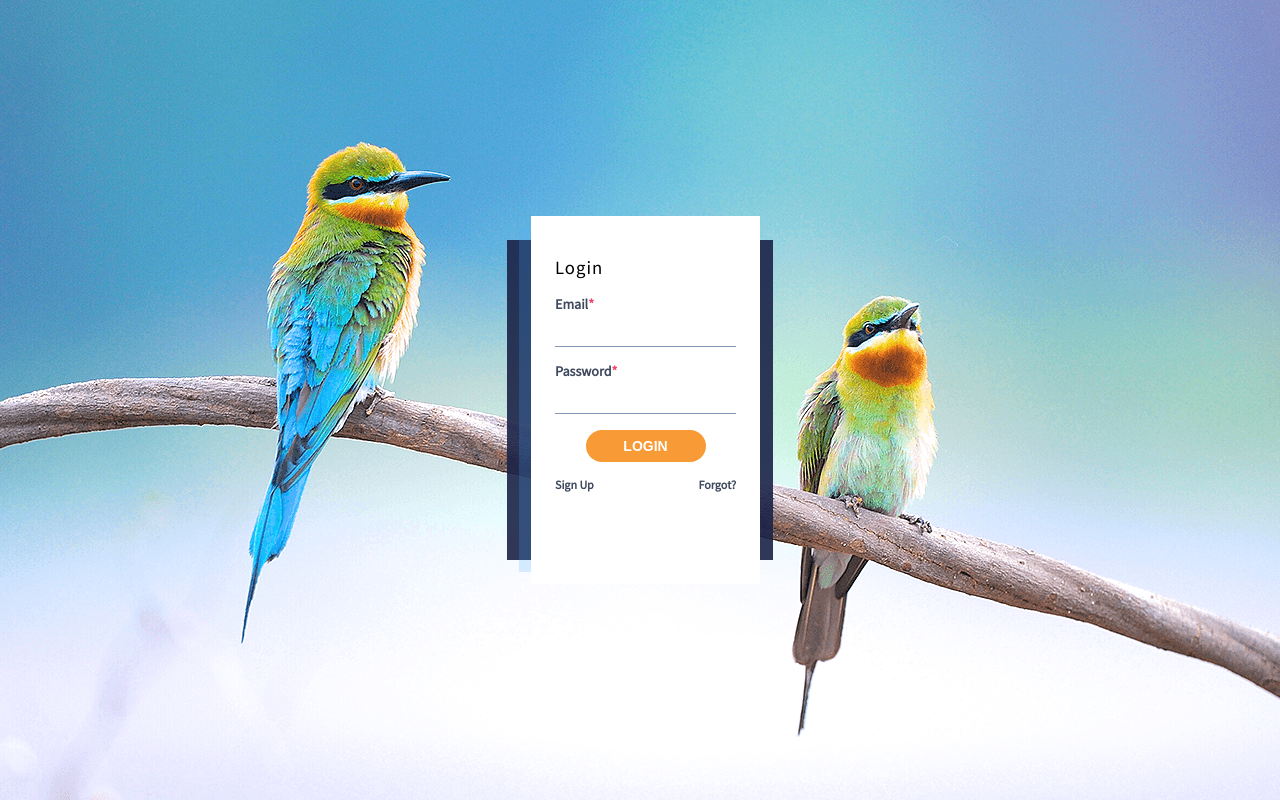
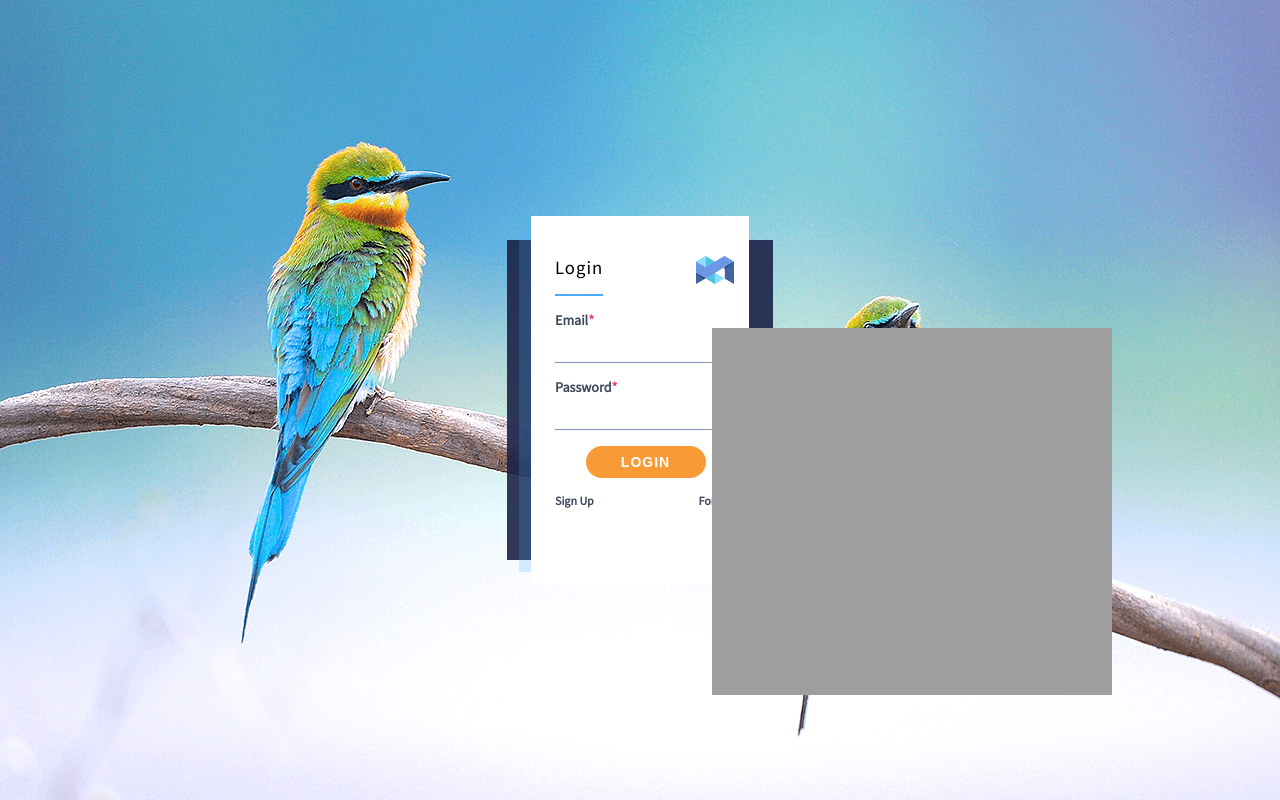
Before and after one commit to kstrazds/testlog, a PHP site: page /testlog/ in a window 1280 px wide. Run offline with PHP 8.4, Linux system fonts and the light colour scheme; grey boxes are pictures that could not be loaded.

Commit message:
Forms and styling updates for mobile

```diff
--- a/libs/Router.php
+++ b/libs/Router.php
@@ -7,9 +7,6 @@ class Router
       $tokens = explode('/', rtrim($_SERVER['REQUEST_URI'], '/'));
       $controllerName = ucfirst($tokens[1]) . 'Controller';
 
-      $urlRequest = $_SERVER['REQUEST_URI'];
-
-      if (strpos($urlRequest,'resources') == false) {
       if (file_exists('controllers/' . $controllerName . '.php')) {
         require_once('controllers/' . $controllerName . '.php');
         $controller = new $controllerName;
@@ -28,5 +25,4 @@ class Router
       }
   }
 }
-}
 ?>
--- a/resources/assets/css/main.css
+++ b/resources/assets/css/main.css
@@ -16,11 +16,30 @@ body {
   background-repeat: no-repeat;
   background-size: cover; }
 
-.heading-label h3 {
-  letter-spacing: 1;
-  padding: 16px 0;
-  font-weight: 300;
-  margin: 0; }
+.heading-label {
+  position: relative; }
+  .heading-label::after {
+    content: url("../images/magebit-logo.png");
+    display: block;
+    width: 40px;
+    height: 32px;
+    position: absolute;
+    right: 0;
+    top: 16px;
+    z-index: 20; }
+  .heading-label h3 {
+    letter-spacing: 1;
+    padding: 16px 0;
+    font-weight: 300;
+    margin: 0 0 16px 0; }
+    .heading-label h3::after {
+      content: '';
+      display: block;
+      position: absolute;
+      width: 48px;
+      border-bottom: 2px solid #49abfe;
+      height: 2px;
+      bottom: 0; }
 
 .container {
   display: block;
@@ -36,8 +55,8 @@ body {
     height: 100%;
     background-color: rgba(27, 35, 71, 0.9); }
     .container .forms-wrapper .form {
-      position: absolute;
-      margin: 0px 24px;
+      position: relative;
+      margin: 0 24px;
       height: 320px;
       background: white;
       top: -24px;
@@ -46,13 +65,26 @@ body {
       box-shadow: -24px 0px 0px -12px rgba(73, 171, 254, 0.2); }
       .container .forms-wrapper .form.signup {
         display: none; }
+      .container .forms-wrapper .form .hidden {
+        opacity: 0;
+        visibility: hidden;
+        transition: 0.5s;
+        position: absolute;
+        z-index: -1; }
+      .container .forms-wrapper .form .visible {
+        opacity: 1;
+        visibility: visible;
+        transition: 0.5s;
+        position: absolute;
+        z-index: 1; }
       .container .forms-wrapper .form input:-webkit-autofill,
       .container .forms-wrapper .form input:-webkit-autofill:hover,
       .container .forms-wrapper .form input:-webkit-autofill:focus,
       .container .forms-wrapper .form input:-webkit-autofill:active {
         box-shadow: 0 0 0 30px #fff inset; }
       .container .forms-wrapper .form .input-data {
-        margin-bottom: 16px; }
+        margin-bottom: 16px;
+        position: relative; }
         .container .forms-wrapper .form .input-data label {
           font-size: 14px;
           display: block;
@@ -67,6 +99,14 @@ body {
           outline: 0;
           padding: 8px 0;
           font-size: 14px; }
+        .container .forms-wrapper .form .input-data.email::after, .container .forms-wrapper .form .input-data.password::after, .container .forms-wrapper .form .input-data.name::after {
+          content: url("../images/ic-lock.png");
+          display: block;
+          position: absolute;
+          width: 24px;
+          height: 24px;
+          right: 0;
+          top: 16px; }
 
 .messages-container {
   background: #fff;
@@ -89,12 +129,14 @@ body {
   border-radius: 24px;
   padding: 8px 0;
   color: #fff;
-  font-weight: 600; }
+  font-weight: 600;
+  letter-spacing: 1;
+  outline: 0; }
 
 .btn.blue {
   background-color: #49abfe; }
 
-.btn.forgot, .btn.signup-mobile, .btn.login-mobile {
+.btn.forgot, .btn.signup-mobile, .btn.login-mobile, .btn.back-login {
   display: inline-block;
   text-align: center;
   margin: 16px 0;
@@ -104,7 +146,7 @@ body {
   font-size: 12px;
   float: right; }
 
-.btn.login-mobile {
+.btn.login-mobile, .btn.back-login {
   display: block;
   float: inherit; }
 
--- a/resources/assets/js/interface.js
+++ b/resources/assets/js/interface.js
@@ -1,11 +1,18 @@
 $(function () {
-  $(document).on('click', '#signup-mobile', function(){
-    var loginForm = $('.form.login'),
-        signUpForm = $('.form.signup');
+  $(document).on('click', '#signup-mobile, #login-mobile', function() {
+    var loginForm = $('.form .inner-element.login'),
+        signUpForm = $('.form .inner-element.signup');
 
-        loginForm.css('display', 'none');
-        signUpForm.css('display', 'block');
+    if (loginForm.length && signUpForm.length) {
+      if (this.id == 'signup-mobile') {
+        signUpForm.addClass('visible').removeClass('hidden');
+        loginForm.removeClass('visible').addClass('hidden');
+      } else if (this.id == 'login-mobile') {
+        signUpForm.removeClass('visible').addClass('hidden');
+        loginForm.addClass('visible').removeClass('hidden');
 
+        $('.messages-container').hide();
+      }
+    }
   });
-
 });
--- a/resources/assets/js/newuser.js
+++ b/resources/assets/js/newuser.js
@@ -11,18 +11,29 @@ $(function (){
           password: $('#inputPassword').val()
       }
     }).done(function (data) {
-      $('.messages-container').css('display', 'none');
-      $('.messages-list').empty();
+      var messagesList = $('.messages-list'),
+          messagesContainer = $('.messages-container');
+
+      messagesContainer.hide();
+      messagesList.empty();
+
       var dataObj = $.parseJSON(data);
 
       if (dataObj.length) {
-        $('.messages-container').css('display', 'block');
+        messagesContainer.show();
 
         dataObj.forEach(function(element) {
           var temp = '<li class="message">' + element + '</li>';
 
-          $('.messages-list').prepend(temp);
+          messagesList.prepend(temp);
+
+          var messageField = $('.message');
+
           $('.signup-form input').val('');
+
+          if (messageField.text() == 'Registration successful!') {
+            messageField.css('color', '#008000');
+          }
         });
       }
 
--- a/resources/assets/sass/components/_buttons.scss
+++ b/resources/assets/sass/components/_buttons.scss
@@ -12,6 +12,8 @@
     padding: 8px 0;
     color: $color--white;
     font-weight: $font-weight--normal;
+    letter-spacing: 1;
+    outline: 0;
   }
 
   &.blue {
@@ -20,7 +22,8 @@
 
   &.forgot,
   &.signup-mobile,
-  &.login-mobile {
+  &.login-mobile,
+  &.back-login {
     display: inline-block;
     text-align: center;
     margin: 16px 0;
@@ -31,7 +34,8 @@
     float: right;
   }
 
-  &.login-mobile {
+  &.login-mobile,
+  &.back-login {
     display: block;
     float: inherit;
   }
--- a/resources/assets/sass/components/_forms.scss
+++ b/resources/assets/sass/components/_forms.scss
@@ -1,8 +1,33 @@
-.heading-label h3 {
-  letter-spacing: 1;
-  padding: 16px 0;
-  font-weight: $font-weight--light;
-  margin: 0;
+.heading-label {
+  position: relative;
+
+  &::after {
+    content: url('../images/magebit-logo.png');
+    display: block;
+    width: 40px;
+    height: 32px;
+    position: absolute;
+    right: 0;
+    top: 16px;
+    z-index: 20;
+  }
+
+  h3 {
+    letter-spacing: 1;
+    padding: 16px 0;
+    font-weight: $font-weight--light;
+    margin: 0 0 16px 0;
+
+    &::after {
+      content: '';
+      display: block;
+      position: absolute;
+      width: 48px;
+      border-bottom: 2px solid $color--blue-light;
+      height: 2px;
+      bottom: 0;
+    }
+  }
 }
 
 .container {
@@ -21,8 +46,8 @@
     background-color: rgba(27, 35, 71, 0.9);
 
     .form {
-      position: absolute;
-      margin: 0px 24px;
+      position: relative;
+      margin: 0 24px;
       height: 320px;
       background: white;
       top: -24px;
@@ -34,6 +59,22 @@
         display: none;
       }
 
+      .hidden {
+        opacity: 0;
+        visibility: hidden;
+        transition: 0.5s;
+        position: absolute;
+        z-index: -1;
+      }
+
+      .visible {
+        opacity: 1;
+        visibility: visible;
+        transition: 0.5s;
+        position: absolute;
+        z-index: 1;
+      }
+
       input:-webkit-autofill,
       input:-webkit-autofill:hover,
       input:-webkit-autofill:focus,
@@ -43,6 +84,7 @@
 
       .input-data {
         margin-bottom: 16px;
+        position: relative;
 
         label {
           font-size: 14px;
@@ -63,6 +105,18 @@
           padding: 8px 0;
           font-size: 14px;
         }
+
+        &.email::after,
+        &.password::after,
+        &.name::after {
+          content: url('../images/ic-lock.png');
+          display: block;
+          position: absolute;
+          width: 24px;
+          height: 24px;
+          right: 0;
+          top: 16px;
+        }
       }
     }
   }
--- a/views/forms.php
+++ b/views/forms.php
@@ -16,13 +16,15 @@
     </div>
 
     <div class="forms-wrapper">
-      <div class="form signup">
+      <div class="form login">
+
+        <div class="form-blue-bg"></div>
+        <div class="inner-element signup hidden">
           <div class="form-heading-container">
             <div class="heading-label">
               <h3 class="title">Sign Up</h3>
             </div>
           </div>
-
           <form method="post" class="signup-form">
             <div class="input-data name">
               <label for="inputName">Name<span class="required">*</span></label>
@@ -41,18 +43,11 @@
           </form>
         </div>
 
-      <div class="form login">
-
-        <div class="form-blue-bg"></div>
-
+        <div class="inner-element login visible">
           <div class="form-heading-container">
             <div class="heading-label">
               <h3 class="title">Login</h3>
             </div>
-        </div>
-
-        <div class="messages-container">
-          <ul class="login-messages"></ul>
           </div>
 
           <form action="login" method="post" class="login-form">
@@ -72,5 +67,6 @@
       </div>
     </div>
   </div>
+</div>
 </body>
 </html>
--- a/views/layouts/_head.php
+++ b/views/layouts/_head.php
@@ -3,7 +3,7 @@
     <title>Test | Login Register</title>
     <meta name="viewport" content="width=device-width, initial-scale=1">
     <script src="https://code.jquery.com/jquery-3.5.1.min.js"></script>
-    <script type="text/javascript" src="resources/assets/js/newuser.js"></script>
-    <script type="text/javascript" src="resources/assets/js/interface.js"></script>
-    <link rel="stylesheet" type="text/css" href="resources/assets/css/main.css">
+    <script type="text/javascript" src="/testlog/resources/assets/js/newuser.js"></script>
+    <script type="text/javascript" src="/testlog/resources/assets/js/interface.js"></script>
+    <link rel="stylesheet" type="text/css" href="/testlog/resources/assets/css/main.css">
 </head>
```
Also changed, not shown: views/forgot.php (+13 -4 lines), views/reset.php (+25 -4 lines). Lines whose indentation alone changed are shown as unchanged.
